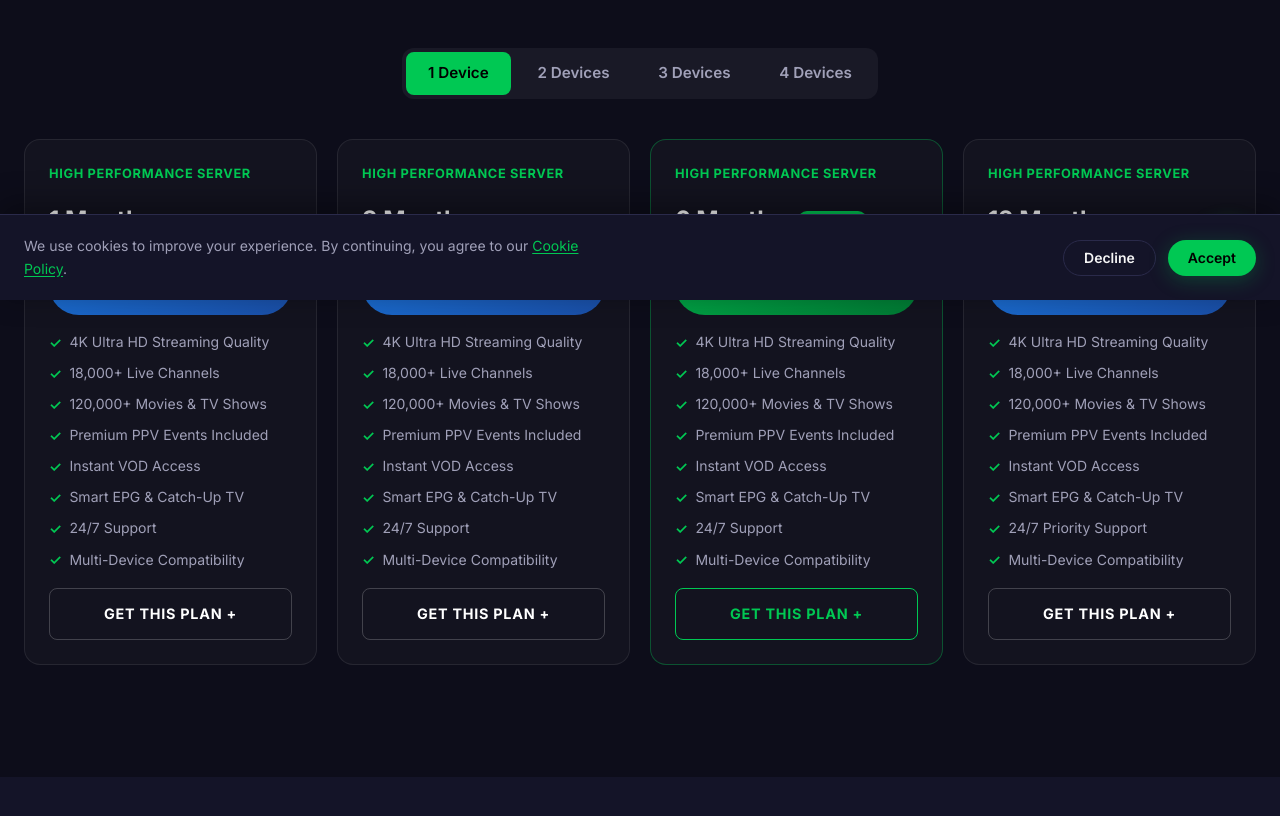
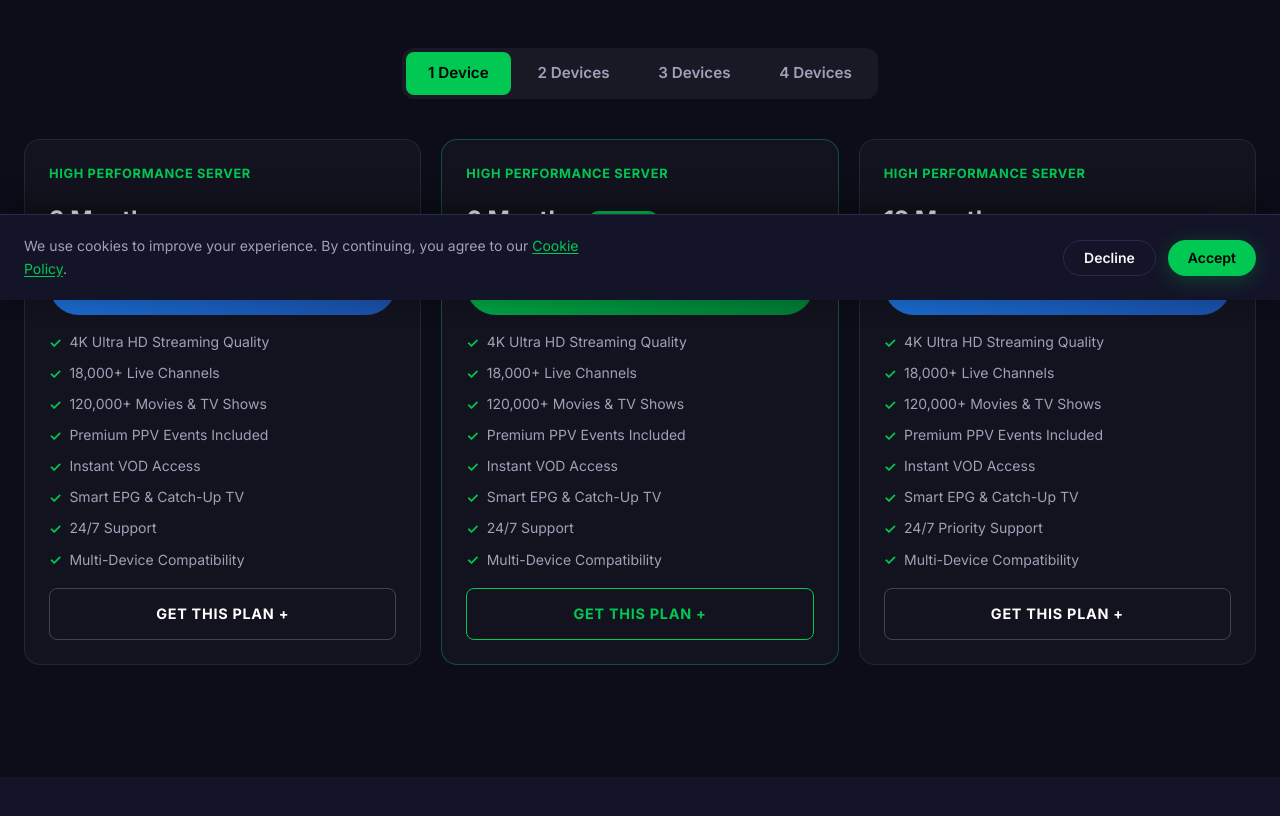
Before and after one commit to bessafini-web/dozntv, a website: page pricing.html in a window 1280 px wide. Shown: the part 500-1316 px from the top of the page. Drawn offline with Linux system fonts and the light colour scheme.

Commit message:
Update pricing — 3 plans, real prices per device tier

```diff
--- a/pricing.html
+++ b/pricing.html
@@ -100,38 +100,16 @@
         </div>
       </div>
 
-      <!-- 4 Plan cards -->
-      <div class="pricing-4col reveal">
-
-        <!-- 1 Month -->
-        <div class="pcard"
-          data-p1="15" data-p2="25" data-p3="35" data-p4="45">
-          <div class="pcard-server">High Performance Server</div>
-          <div class="pcard-duration">1 Month</div>
-          <div class="pcard-price-pill">
-            <span class="pcard-price-num">15</span>
-            <span class="pcard-price-cur">$</span>
-          </div>
-          <ul class="pcard-features">
-            <li>4K Ultra HD Streaming Quality</li>
-            <li>18,000+ Live Channels</li>
-            <li>120,000+ Movies &amp; TV Shows</li>
-            <li>Premium PPV Events Included</li>
-            <li>Instant VOD Access</li>
-            <li>Smart EPG &amp; Catch-Up TV</li>
-            <li>24/7 Support</li>
-            <li>Multi-Device Compatibility</li>
-          </ul>
-          <a href="#" class="pcard-btn" data-whatsapp>GET THIS PLAN +</a>
-        </div>
+      <!-- 3 Plan cards -->
+      <div class="pricing-4col reveal" style="grid-template-columns:repeat(3,1fr);">
 
         <!-- 3 Months -->
         <div class="pcard"
-          data-p1="29" data-p2="45" data-p3="59" data-p4="75">
+          data-p1="24.99" data-p2="45.99" data-p3="65.99" data-p4="75.99">
           <div class="pcard-server">High Performance Server</div>
           <div class="pcard-duration">3 Months</div>
           <div class="pcard-price-pill">
-            <span class="pcard-price-num">29</span>
+            <span class="pcard-price-num">24.99</span>
             <span class="pcard-price-cur">$</span>
           </div>
           <ul class="pcard-features">
@@ -149,11 +127,11 @@
 
         <!-- 6 Months -->
         <div class="pcard" style="border-color:rgba(0,200,83,0.35);"
-          data-p1="49" data-p2="75" data-p3="99" data-p4="129">
+          data-p1="34.99" data-p2="64.99" data-p3="89.99" data-p4="119.99">
           <div class="pcard-server">High Performance Server</div>
           <div class="pcard-duration">6 Months <span style="font-size:0.7rem;background:var(--green);color:#000;padding:0.15rem 0.5rem;border-radius:1rem;font-weight:700;margin-left:0.4rem;vertical-align:middle;">POPULAR</span></div>
           <div class="pcard-price-pill" style="background:linear-gradient(135deg,#00a847,#007a34);">
-            <span class="pcard-price-num">49</span>
+            <span class="pcard-price-num">34.99</span>
             <span class="pcard-price-cur">$</span>
           </div>
           <ul class="pcard-features">
@@ -171,11 +149,11 @@
 
         <!-- 12 Months -->
         <div class="pcard"
-          data-p1="79" data-p2="119" data-p3="149" data-p4="189">
+          data-p1="59.99" data-p2="109.99" data-p3="149.99" data-p4="189.99">
           <div class="pcard-server">High Performance Server</div>
           <div class="pcard-duration">12 Months</div>
           <div class="pcard-price-pill">
-            <span class="pcard-price-num">79</span>
+            <span class="pcard-price-num">59.99</span>
             <span class="pcard-price-cur">$</span>
           </div>
           <ul class="pcard-features">
```
